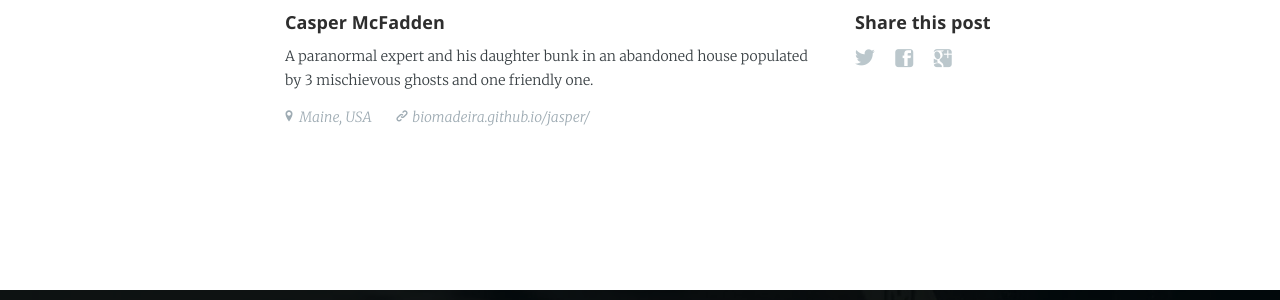
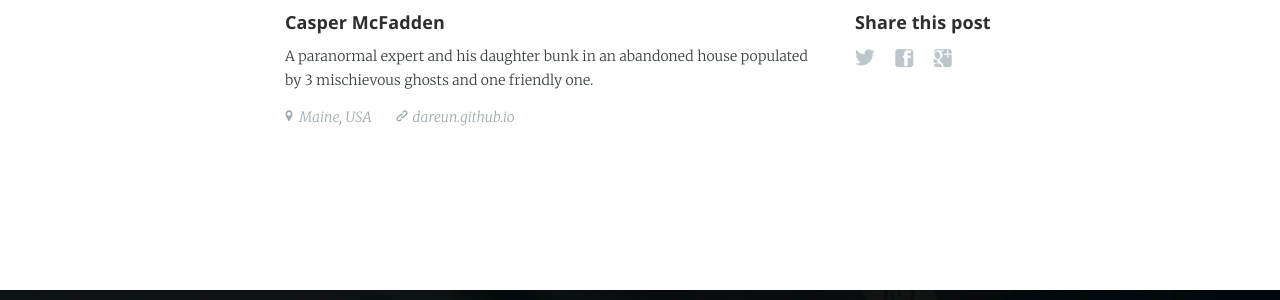
Before and after one commit to DAREUN/dareun.github.io, a Jekyll site: the page built from _posts/1863-11-19-gettysburg-address.md, in a window 1280 px wide. Shown: the part 1211-1511 px from the top of the page. Built offline with Jekyll 4.4.1, drawn with Linux system fonts in a browser that asks for light colours; nearby versions of some CDN libraries.

Commit message:
init jekyll

```diff
--- a/_config.yml
+++ b/_config.yml
@@ -19,9 +19,9 @@ location: 'Maine, USA'
 url: 'http://dareun.github.io/'
 image: 'assets/images/casper.png'
 
-short_url: 'biomadeira.github.io/jasper/'
+short_url: 'dareun.github.io'
 google_analytics: UA-69281367-1
-disqus: username
+disqus: dareun
 # edit baseurl to simply '/' if using as your personal page (instead of a project page)
 baseurl: /
 
@@ -56,13 +56,13 @@ exclude: [vendor]
 # or "master" otherwise
 safe: false
 lsi: false
-username: biomadeira
-repo: jasper
+username: dareun
+repo: dareun.github.io
 branch: master
 relative_source: ../jasper/
 destination: ../jasper-pages/
-production_url:  https://biomadeira.github.io/jasper/
-source_url:      https://github.com/biomadeira/jasper/
+production_url:  https://dareun.github.io/
+source_url:      https://github.com/DAREUN/dareun.github.io
 
 exclude:
   - README.md
```
